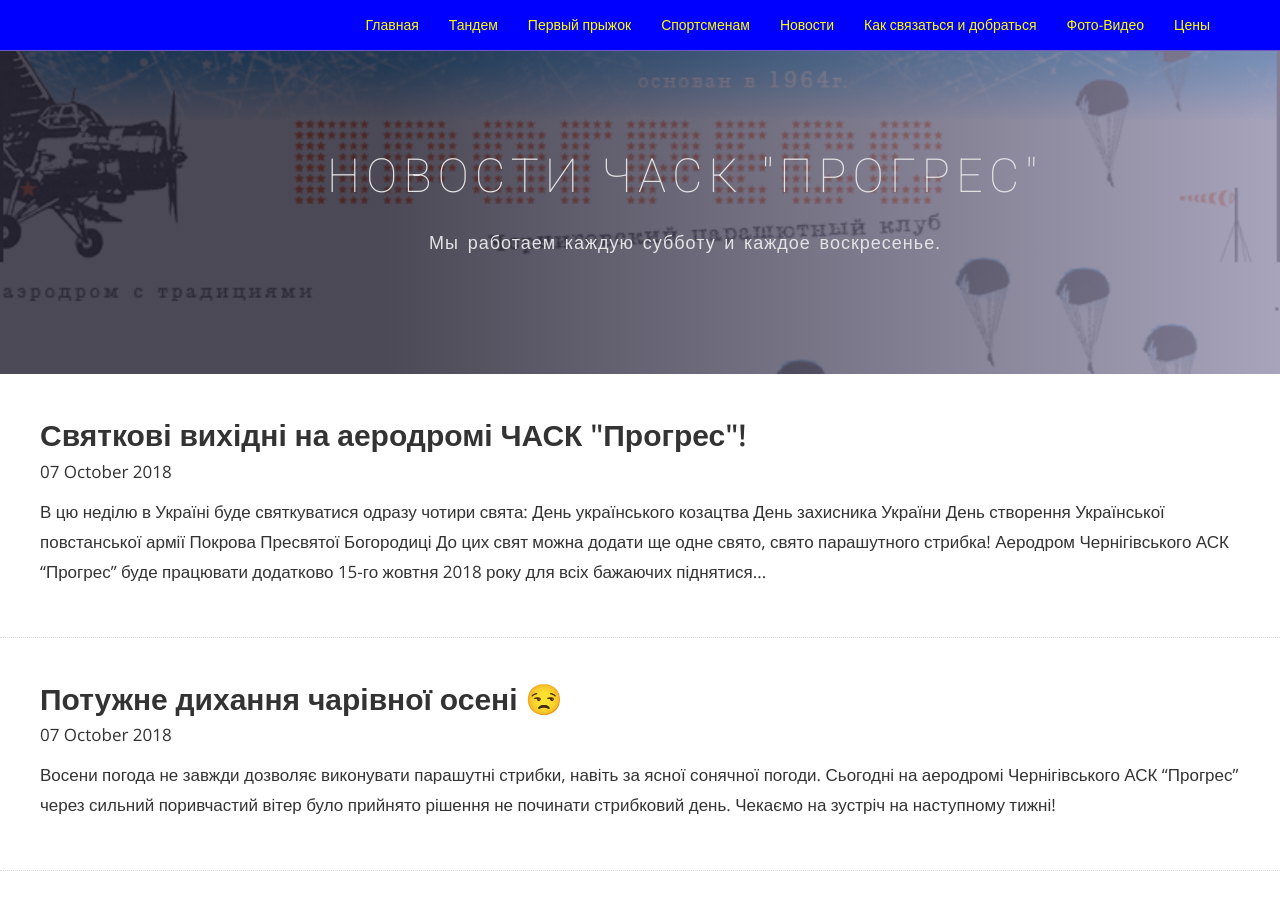
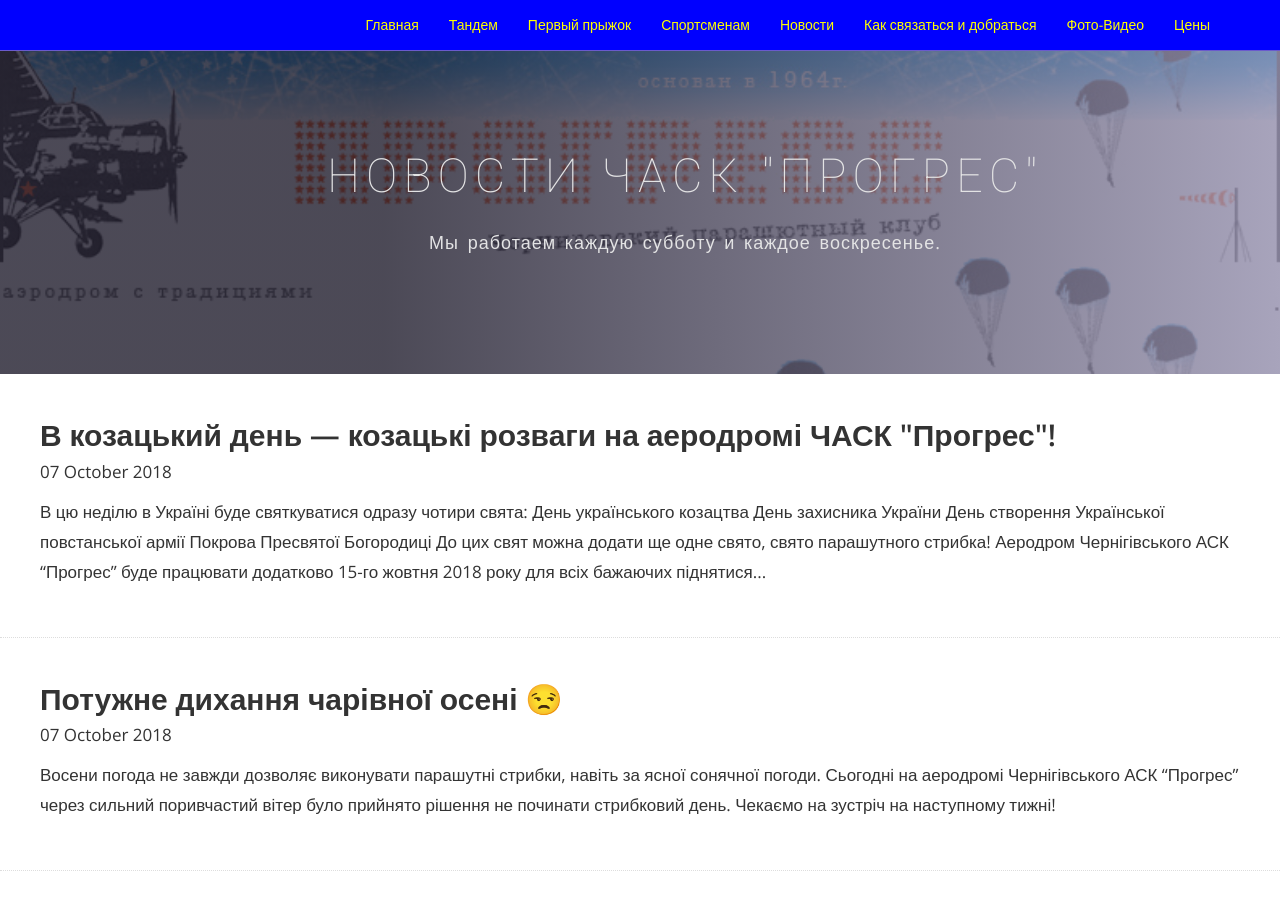
Before and after one commit to joej0e/progres.org.ua, a Jekyll site: the page built from blog.html, in a window 1280 px wide and 900 px high. Built offline with Jekyll 4.4.1, drawn with Linux system fonts in a browser that asks for light colours; nearby versions of some CDN libraries; emoji names are drawn with the system emoji font; some web fonts are replaced.

Commit message:
Long weekend announcement was updated and promoted on index page

```diff
--- a/_posts/2018-10-07-announce-oct-13.md
+++ b/_posts/2018-10-07-announce-oct-13.md
@@ -1,6 +1,6 @@
 ---
 layout: post
-title:  Святкові вихідні на аеродромі ЧАСК "Прогрес"!
+title:  В козацький день — козацькі розваги на аеродромі ЧАСК "Прогрес"!
 date:   2018-10-07 13:15
 categories: blog
 tags: [obyavleniya]
--- a/index.html
+++ b/index.html
@@ -11,7 +11,7 @@
       <div class="col-md-10 col-md-offset-2">
         <div class="block">
           <h1 class="animated fadeInUp">Прыжки с парашютом в Киеве и Чернигове</h1>
-          <p class="animated fadeInUp"><a href="{% post_url 2018-08-22-announce-aug-24 %}"><span style="text-transform: uppercase">Внимание!</span> Праздник для страны - праздник на аэродроме! Аэродром Черниговского АСК "Прогресс" будет работать на День Независимости Украины, 24-го августа! Детальнее в новостях!</a></p>
+          <p class="animated fadeInUp"><a href="{% post_url 2018-10-07-announce-oct-13 %}"><span style="text-transform: uppercase">Внимание!</span> Провести эти тёплые праздничные выходные незабываемей всего получением новых приятных эмоций и впечатлений! Аэродром Черниговского АСК "Прогресс" будет работать на 13, 14 и 15 октября! Детальнее в новостях!</a></p>
           <p class="animated fadeInUp">Каждые выходные для начинающих парашютистов и опытных спортсменов организовываются прыжки с парашютом в Черниговском АСК "Прогресс".</p>
           <p class="animated fadeInUp">Также у нас можно выполнить ознакомительный полёт на самолёте.</p>
         </div>
```
Also changed, not shown: other parts of _posts/2018-10-07-announce-oct-13.md (+2 -1 lines), data/events.csv (+9 -0 lines).
